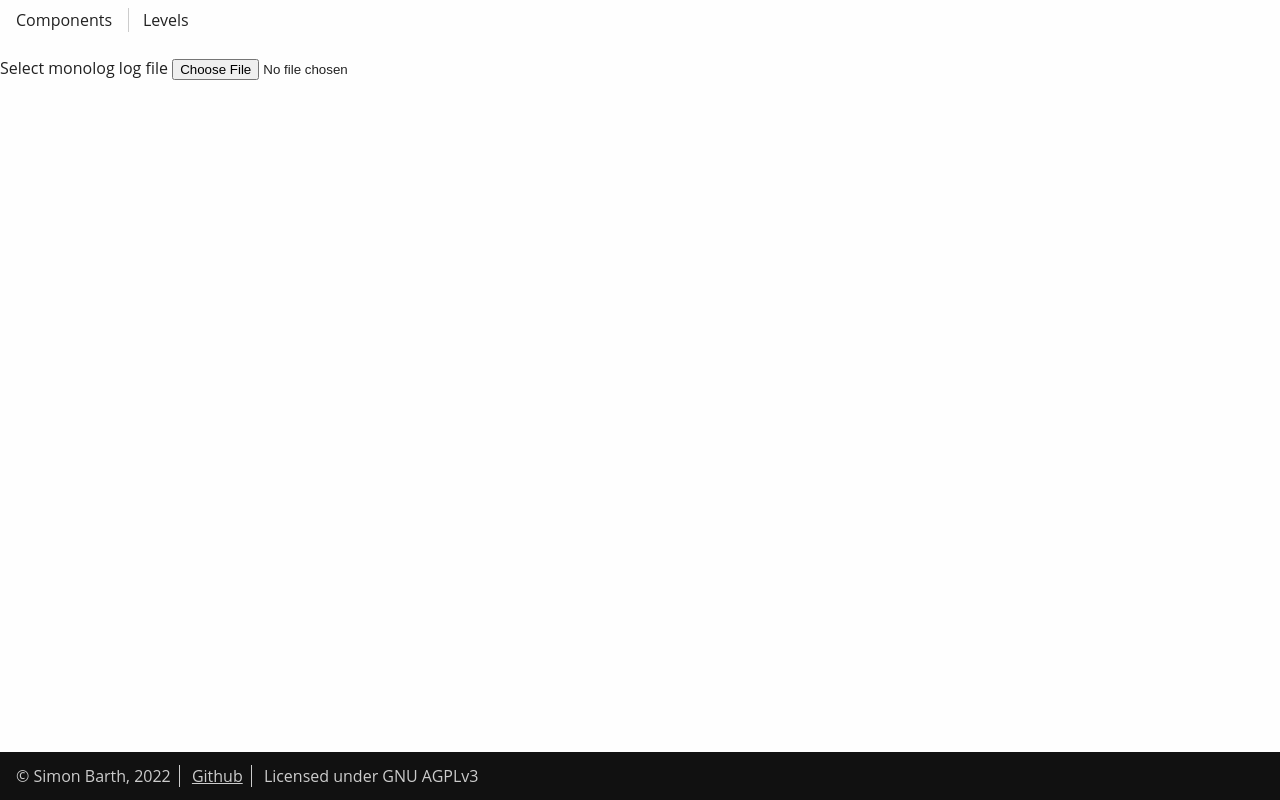
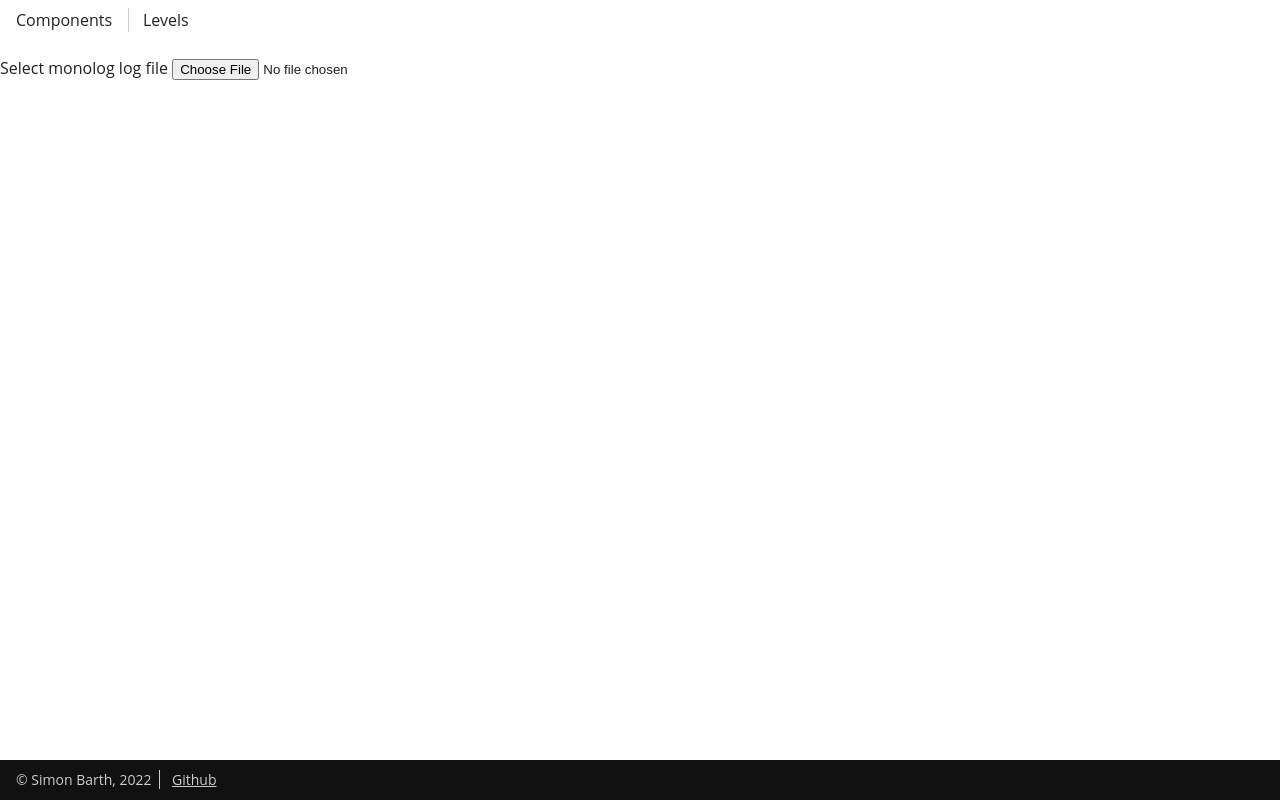
Before and after one commit to Data5tream/monolog-web-viewer, a Svelte app: page / in a window 1280 px wide. Built offline with nearby package versions, Linux system fonts and the light colour scheme.

Commit message:
cleanup footer

```diff
--- a/src/components/Footer.svelte
+++ b/src/components/Footer.svelte
@@ -1,14 +1,15 @@
 <footer>
     <span>&copy; Simon Barth, 2022</span>
     <a href="https://github.com/Data5tream/monolog-web-viewer" target="_blank" rel="noreferrer">Github</a>
-    <span>Licensed under GNU AGPLv3</span>
 </footer>
 
 <style lang="scss">
   footer {
     color: #ccc;
     background: #111;
-    padding: 12px 16px;
+    padding: 8px 16px;
+
+    font-size: 14px;
 
     & > * {
       padding: 0 8px;
```
